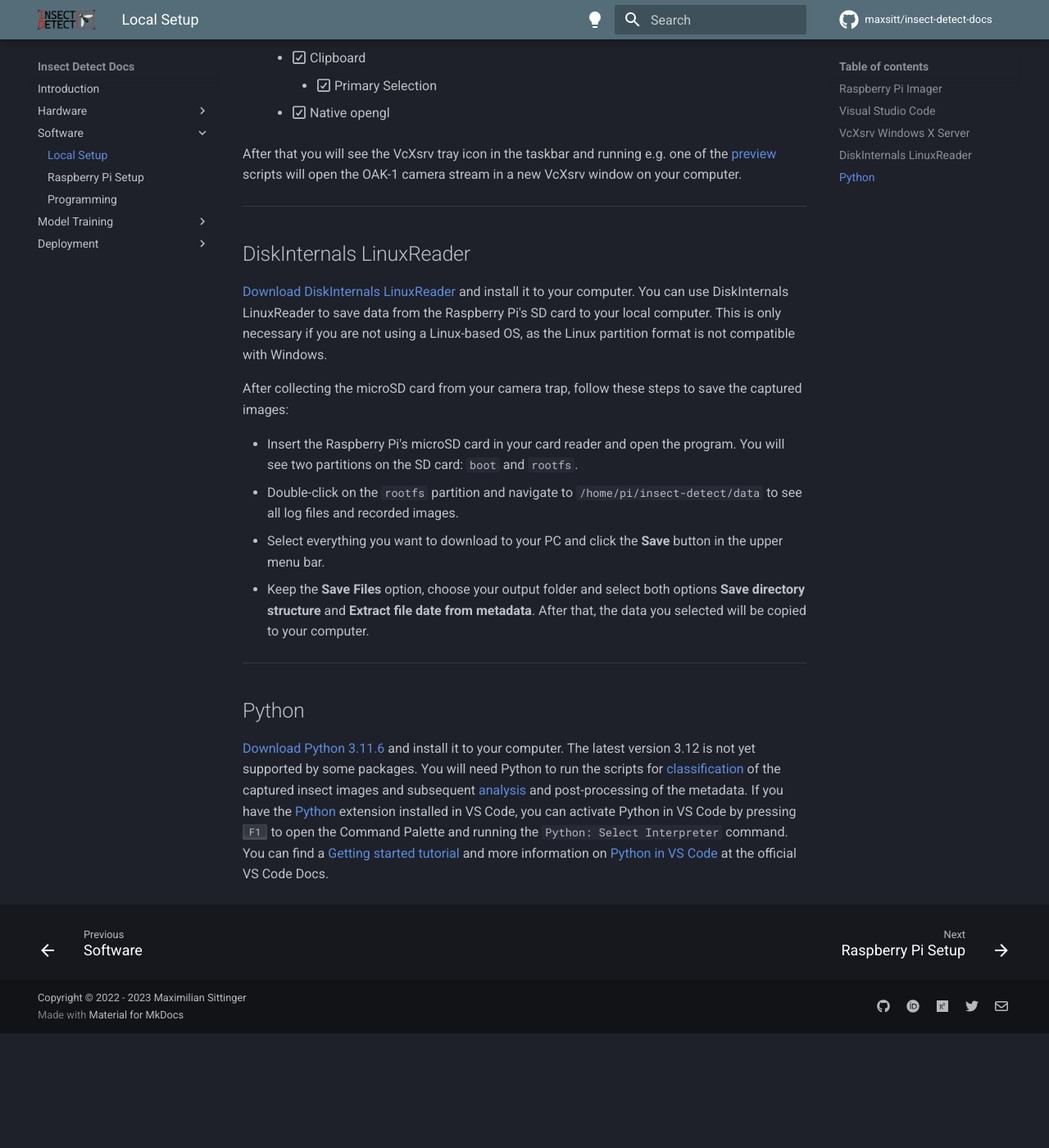
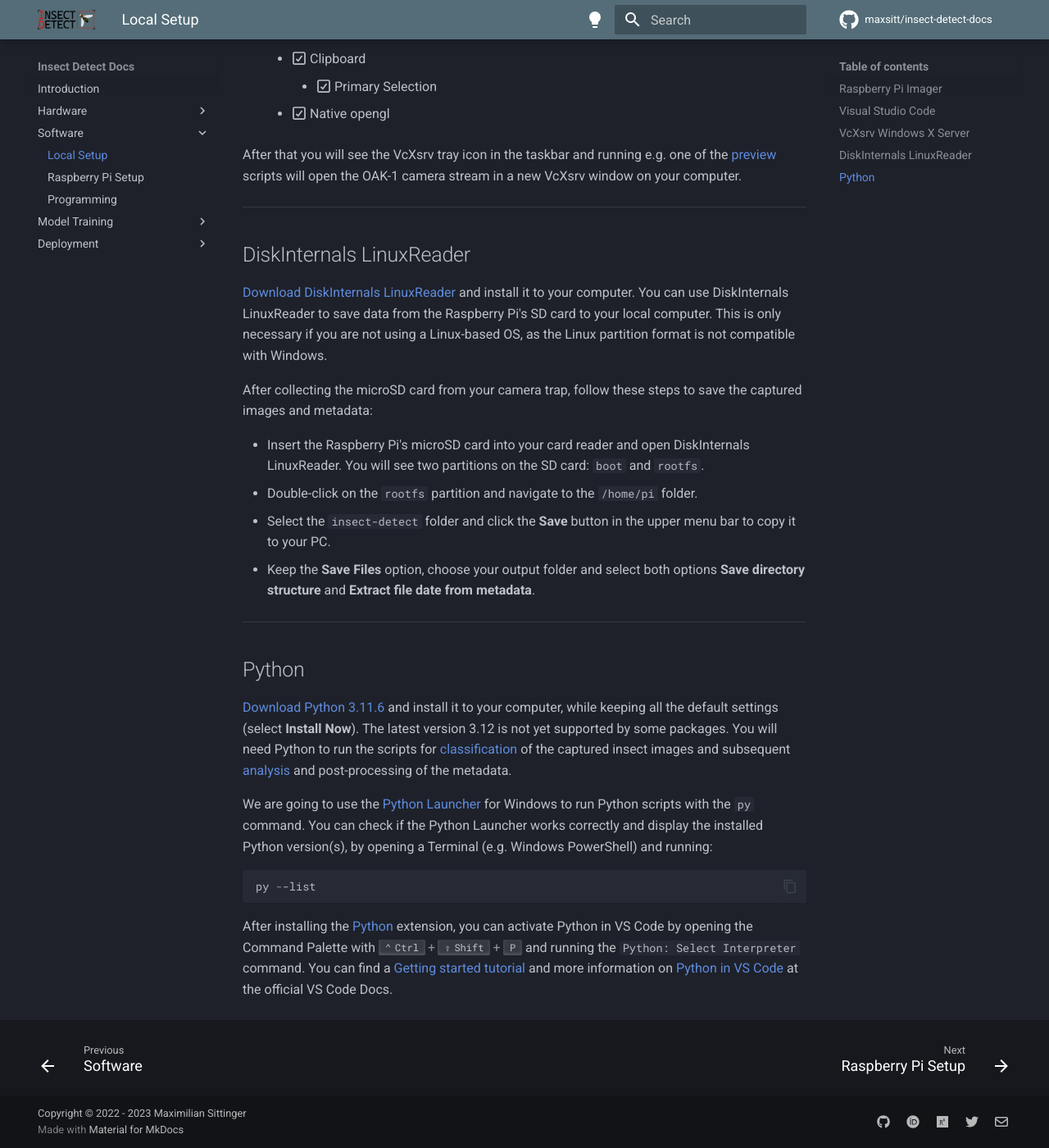
Before and after one commit to maxsitt/insect-detect-docs, an MkDocs documentation site: the page built from docs/software/localsetup.md, in a window 1280 px wide and 1400 px high, scrolled down 1282 px. Shown: the whole window at 82% size. Built offline with MkDocs 1.6.1 and Material for MkDocs 9.7.7, drawn with Linux system fonts in a browser that asks for light colours; comment, search, counter and statistics services are not loaded; before the commit the page ends 2542 px from its top, so only the background shows below that; some of the changed text lies outside the part shown.

Commit message:
Update localsetup.md
Add Python to recommended basic VS code extensions. Add info about Python Launcher for Windows.

````diff
--- a/docs/software/localsetup.md
+++ b/docs/software/localsetup.md
@@ -24,22 +24,22 @@
 
 ## Visual Studio Code
 
-[Download VS Code](https://code.visualstudio.com/){target=_blank} and install it
-to your computer. More information on how to set up VS Code can be found in the
-[official Docs](https://code.visualstudio.com/Docs/setup/setup-overview){target=_blank}.
+[Download VS Code](https://code.visualstudio.com/){target=_blank} and install
+it to your computer. Install all recommended extensions listed under `Basic`.
 Using Visual Studio Code to connect to your Raspberry Pi via
 [SSH](https://en.wikipedia.org/wiki/Secure_Shell){target=_blank} is highly
-recommended. For casual users, install the extensions listed under `Basic`.
+recommended. More information on how to set up VS Code can be found in the
+[official Docs](https://code.visualstudio.com/Docs/setup/setup-overview){target=_blank}.
 
-For experienced users, connecting and working exclusively via the Terminal
-(e.g. Windows PowerShell) is also possible. If you want to use the Raspberry
-Pi Zero 2 W as a remote development environment, install the VS Code extensions
-listed under `Advanced`.
+If you want to use the Raspberry Pi Zero 2 W as a remote development environment,
+install the VS Code extensions listed under `Advanced` (not recommended for normal users).
 
 ???+ info "Recommended Extensions"
 
     === "Basic"
 
+        - [Python](https://bit.ly/2Zm3Ypq){target=_blank}
+          extension for working with Python scripts.
         - [SSH FS](https://marketplace.visualstudio.com/items?itemName=Kelvin.vscode-sshfs){target=_blank}
           extension to mount the `/home/pi` folder as local workspace folder in VS Code.
         - [Excel Viewer](https://bit.ly/3DNAsjM){target=_blank} extension
@@ -55,9 +55,6 @@
           forward the OAK-1 camera stream received from the Raspberry Pi via
           X11 and show it on your local PC. Required if you are using the
           Remote - SSH extension instead of connecting via the Terminal.
-        - [Python](https://bit.ly/2Zm3Ypq){target=_blank} and
-          [Pylance](https://bit.ly/3s4qKTF){target=_blank} extensions if you are
-          working with Python scripts.
         - [Save Commands](https://bit.ly/3NntHsb){target=_blank} extension if you
           want to save some often used terminal commands for direct execution.
 
@@ -101,31 +98,41 @@
 partition format is not compatible with Windows.
 
 After collecting the microSD card from your camera trap, follow these steps to
-save the captured images:
+save the captured images and metadata:
 
-- Insert the Raspberry Pi's microSD card in your card reader and open the program.
-  You will see two partitions on the SD card: `boot` and `rootfs`.
-- Double-click on the `rootfs` partition and navigate to
-  `/home/pi/insect-detect/data` to see all log files and recorded images.
-- Select everything you want to download to your PC and click the **Save**
-  button in the upper menu bar.
+- Insert the Raspberry Pi's microSD card into your card reader and open DiskInternals
+  LinuxReader. You will see two partitions on the SD card: `boot` and `rootfs`.
+- Double-click on the `rootfs` partition and navigate to the `/home/pi` folder.
+- Select the `insect-detect` folder and click the **Save** button in the upper
+  menu bar to copy it to your PC.
 - Keep the **Save Files** option, choose your output folder and select both
   options **Save directory structure** and **Extract file date from metadata**.
-  After that, the data you selected will be copied to your computer.
 
 ---
 
 ## Python
 
-[Download Python 3.11.6](https://www.python.org/downloads/release/python-3116/){target=_blank}
-and install it to your computer. The latest version 3.12 is not yet supported
+[Download Python 3.11.6](https://www.python.org/ftp/python/3.11.6/python-3.11.6-amd64.exe){target=_blank}
+and install it to your computer, while keeping all the default settings
+(select **Install Now**). The latest version 3.12 is not yet supported
 by some packages. You will need Python to run the scripts for
 [classification](../deployment/classification.md){target=_blank} of the captured
 insect images and subsequent [analysis](../deployment/analysis.md){target=_blank}
-and post-processing of the metadata. If you have the [Python](https://bit.ly/2Zm3Ypq){target=_blank}
-extension installed in VS Code, you can activate Python in VS Code by pressing
-++f1++ to open the Command Palette and running the `Python: Select Interpreter` command.
-You can find a
+and post-processing of the metadata.
+
+We are going to use the
+[Python Launcher](https://docs.python.org/3.11/using/windows.html#python-launcher-for-windows){target=_blank}
+for Windows to run Python scripts with the `py` command. You can check if the
+Python Launcher works correctly and display the installed Python version(s),
+by opening a Terminal (e.g. Windows PowerShell) and running:
+
+``` powershell
+py --list
+```
+
+After installing the [Python](https://bit.ly/2Zm3Ypq){target=_blank} extension,
+you can activate Python in VS Code by opening the Command Palette with
+++ctrl+shift+p++ and running the `Python: Select Interpreter` command. You can find a
 [Getting started tutorial](https://code.visualstudio.com/docs/python/python-tutorial){target=_blank}
 and more information on
 [Python in VS Code](https://code.visualstudio.com/docs/languages/python){target=_blank}
````
